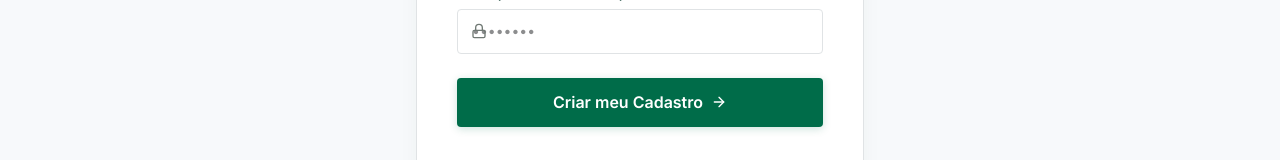
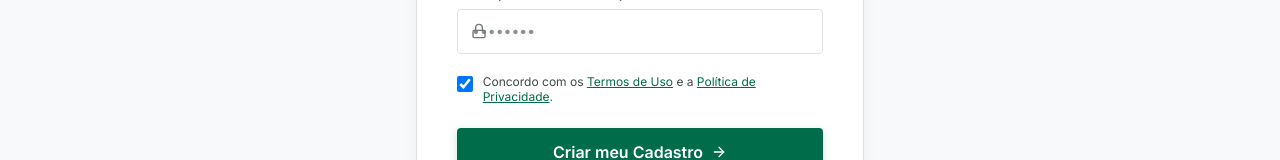
Before and after one commit to manausdev/manausdev, a Next.js app: page /auth/register in a window 1280 px wide. Shown: the part 564-724 px from the top of the page. Built offline with nearby package versions, Linux system fonts and the light colour scheme; no server answers.

Commit message:
feat(auth): implementar redirecionamento pos-login e validacoes de cadastro

```diff
--- a/src/app/auth/login/page.tsx
+++ b/src/app/auth/login/page.tsx
@@ -1,18 +1,26 @@
 'use client';
 
-import { useState } from 'react';
+import { useState, Suspense } from 'react';
 import Link from 'next/link';
-import { useRouter } from 'next/navigation';
+import { useRouter, useSearchParams } from 'next/navigation';
 import { createClient } from '@/lib/supabase/client';
-import { Mail, Lock, AlertCircle, ArrowRight, Sparkles } from 'lucide-react';
+import { Mail, Lock, AlertCircle, ArrowRight } from 'lucide-react';
 import { GithubIcon } from '@/components/icons';
 
-export default function LoginPage() {
+function LoginForm() {
   const router = useRouter();
+  const searchParams = useSearchParams();
+  const redirectedFrom = searchParams.get('redirectedFrom') || searchParams.get('redirectTo') || '/dashboard';
+  const callbackError = searchParams.get('error');
+
   const [email, setEmail] = useState('');
   const [password, setPassword] = useState('');
   const [loading, setLoading] = useState(false);
-  const [errorMsg, setErrorMsg] = useState<string | null>(null);
+  const [errorMsg, setErrorMsg] = useState<string | null>(
+    callbackError === 'callback-failed'
+      ? 'Falha na autenticação com o provedor. Tente novamente.'
+      : null
+  );
 
   const handleEmailLogin = async (e: React.FormEvent) => {
     e.preventDefault();
@@ -32,7 +40,7 @@ export default function LoginPage() {
       }
 
       if (data.user) {
-        router.push('/dashboard');
+        router.push(redirectedFrom);
         router.refresh();
       }
     } catch (err: any) {
@@ -57,7 +65,6 @@ export default function LoginPage() {
   };
 
   return (
-    <div className="min-h-[80vh] flex items-center justify-center px-4 py-12 bg-[#f7f9fb]">
     <div className="w-full max-w-md">
       <div className="manaus-card p-8 sm:p-10 relative overflow-hidden shadow-card-ambient border border-[#e0e3e5]">
         <div className="text-center mb-8">
@@ -144,6 +151,20 @@ export default function LoginPage() {
         </p>
       </div>
     </div>
+  );
+}
+
+export default function LoginPage() {
+  return (
+    <div className="min-h-[80vh] flex items-center justify-center px-4 py-12 bg-[#f7f9fb]">
+      <Suspense fallback={
+        <div className="manaus-card p-10 text-center max-w-md w-full animate-pulse">
+          <div className="h-8 w-8 bg-[#006c49]/20 rounded-full mx-auto mb-4" />
+          <div className="h-4 bg-[#e0e3e5] rounded w-3/4 mx-auto" />
+        </div>
+      }>
+        <LoginForm />
+      </Suspense>
     </div>
   );
 }
--- a/src/app/auth/register/page.tsx
+++ b/src/app/auth/register/page.tsx
@@ -13,15 +13,23 @@ export default function RegisterPage() {
   const [username, setUsername] = useState('');
   const [email, setEmail] = useState('');
   const [password, setPassword] = useState('');
+  const [acceptTerms, setAcceptTerms] = useState(true);
   const [loading, setLoading] = useState(false);
   const [errorMsg, setErrorMsg] = useState<string | null>(null);
   const [successMsg, setSuccessMsg] = useState<string | null>(null);
 
   const handleRegister = async (e: React.FormEvent) => {
     e.preventDefault();
+    if (!acceptTerms) {
+      setErrorMsg('Você precisa concordar com os Termos de Uso e a Política de Privacidade.');
+      return;
+    }
+
     setLoading(true);
     setErrorMsg(null);
     setSuccessMsg(null);
+
+    const cleanUsername = username.toLowerCase().replace(/[^a-z0-9_-]/g, '');
 
     try {
       const supabase = createClient();
@@ -31,7 +39,7 @@ export default function RegisterPage() {
         options: {
           data: {
             full_name: fullName,
-            user_name: username.toLowerCase().replace(/[^a-z0-9_-]/g, ''),
+            user_name: cleanUsername,
           },
           emailRedirectTo: `${window.location.origin}/auth/callback`,
         },
@@ -122,7 +130,7 @@ export default function RegisterPage() {
                   required
                   placeholder="seunome"
                   value={username}
-                  onChange={(e) => setUsername(e.target.value)}
+                  onChange={(e) => setUsername(e.target.value.toLowerCase().replace(/[^a-z0-9_-]/g, ''))}
                   className="manaus-input w-full pl-10"
                 />
               </div>
@@ -157,6 +165,27 @@ export default function RegisterPage() {
                   className="manaus-input w-full pl-10"
                 />
               </div>
+            </div>
+
+            <div className="flex items-start gap-2.5 pt-1">
+              <input
+                type="checkbox"
+                id="terms"
+                checked={acceptTerms}
+                onChange={(e) => setAcceptTerms(e.target.checked)}
+                className="mt-0.5 h-4 w-4 rounded border-[#bfc9c3] text-[#006c49] focus:ring-[#006c49]"
+              />
+              <label htmlFor="terms" className="text-xs text-[#404944] leading-tight">
+                Concordo com os{' '}
+                <Link href="/termos" target="_blank" className="text-[#006c49] underline hover:text-[#003527]">
+                  Termos de Uso
+                </Link>{' '}
+                e a{' '}
+                <Link href="/privacidade" target="_blank" className="text-[#006c49] underline hover:text-[#003527]">
+                  Política de Privacidade
+                </Link>
+                .
+              </label>
             </div>
 
             <button
```
Lines whose indentation alone changed are shown as unchanged.
